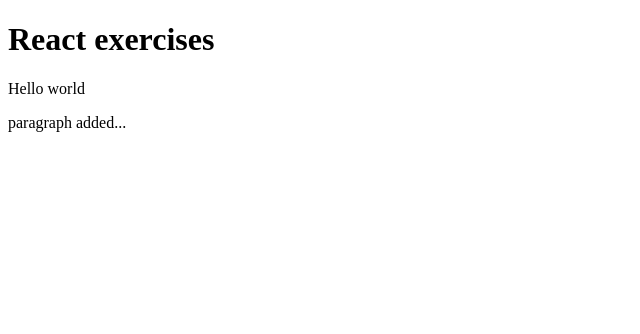
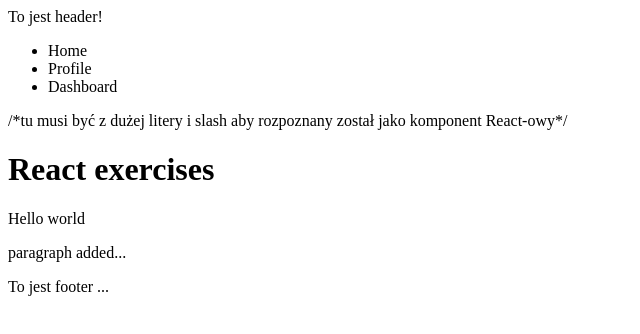
Before and after one commit to maciekpollub/react, a React (Create React App) app in the folder react-component/: page / in a window 1280 px wide. Shown: the top 334 px of the page, without its empty margins (0-640 px from the left). Built offline with nearby package versions, Linux system fonts and the light colour scheme.

Commit message:
map method used to create menu...

```diff
--- a/react-component/src/components/App.js
+++ b/react-component/src/components/App.js
@@ -1,16 +1,22 @@
-import React from 'react';
+import React from 'react';   //App jest naszym szablonem do którego należy importować wszystkie  komponenty: Header, Footer....
+import Header from './Header'
+import Footer from './Footer'
 
 const App = () => {
     return (
 
         <div>
+
+           <Header/> /*tu musi być z dużej litery i slash aby rozpoznany został jako komponent React-owy*/
             <h1>React exercises</h1>
 
             Hello world
 
             <p>paragraph added...</p>
+
+            <Footer/>
+
         </div>
-
     );
 };
 
--- /dev/null
+++ b/react-component/src/components/Footer.js
@@ -0,0 +1,5 @@
+import React from 'react';
+
+const Footer = () => <div>To jest footer ...</div>;
+
+export default Footer;
--- /dev/null
+++ b/react-component/src/components/Header.js
@@ -0,0 +1,13 @@
+import React from 'react' ;
+import Menu from './Menu';//importujemy  Menu do Headera - zgodnie ze strukturą strony...
+
+const Header  = () => {
+    return(
+        <div>
+            To jest header!
+            <Menu/>
+        </div>
+    )
+};
+
+export default Header;
--- /dev/null
+++ b/react-component/src/components/Menu.js
@@ -0,0 +1,20 @@
+import React from 'react';
+
+const Menu = () => {
+    const menuElements = [
+       'Home', 'Profile', 'Dashboard'
+    ].map((element, index) => {
+        return <li key = {index}>{element}</li>
+    }
+    );
+    return (
+        <div>
+            <ul>
+                {menuElements}
+            </ul>
+        </div>
+        )
+
+};
+
+export default Menu;
```
